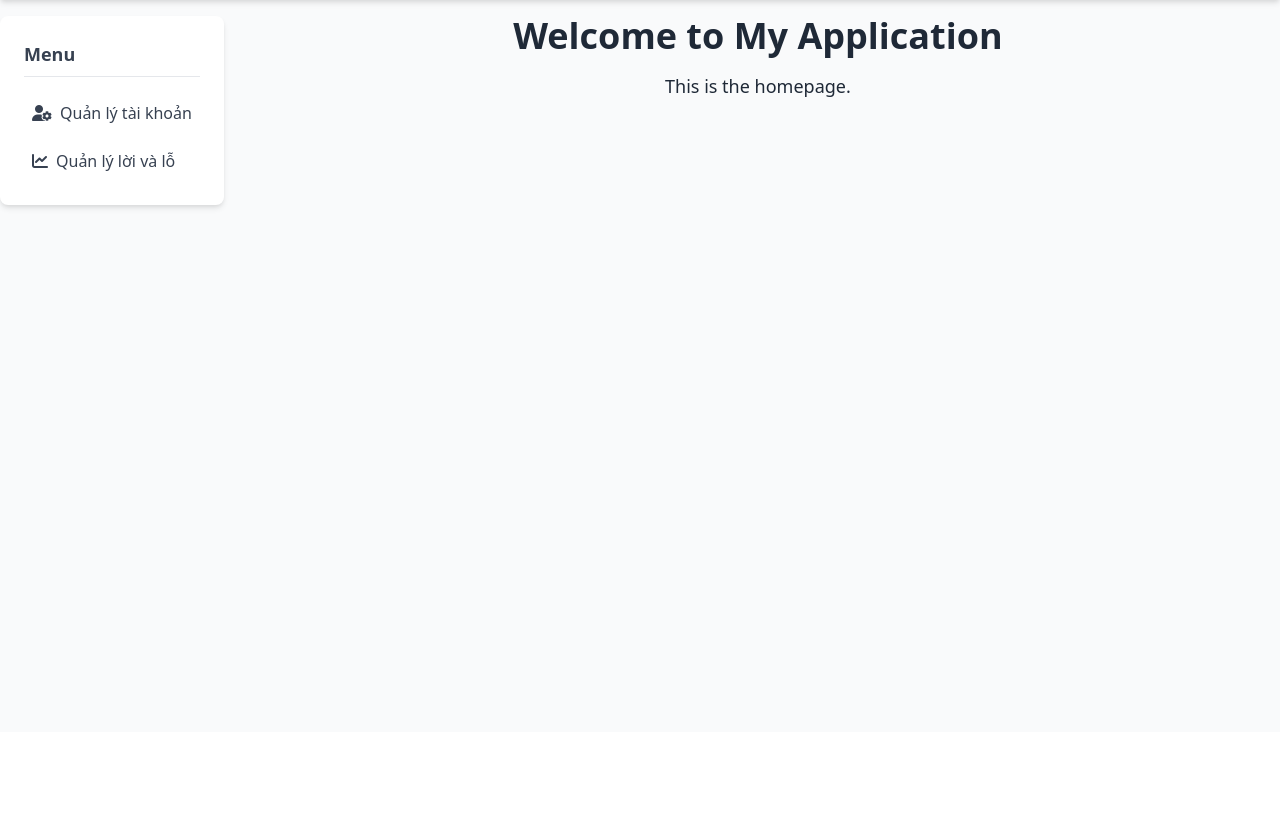
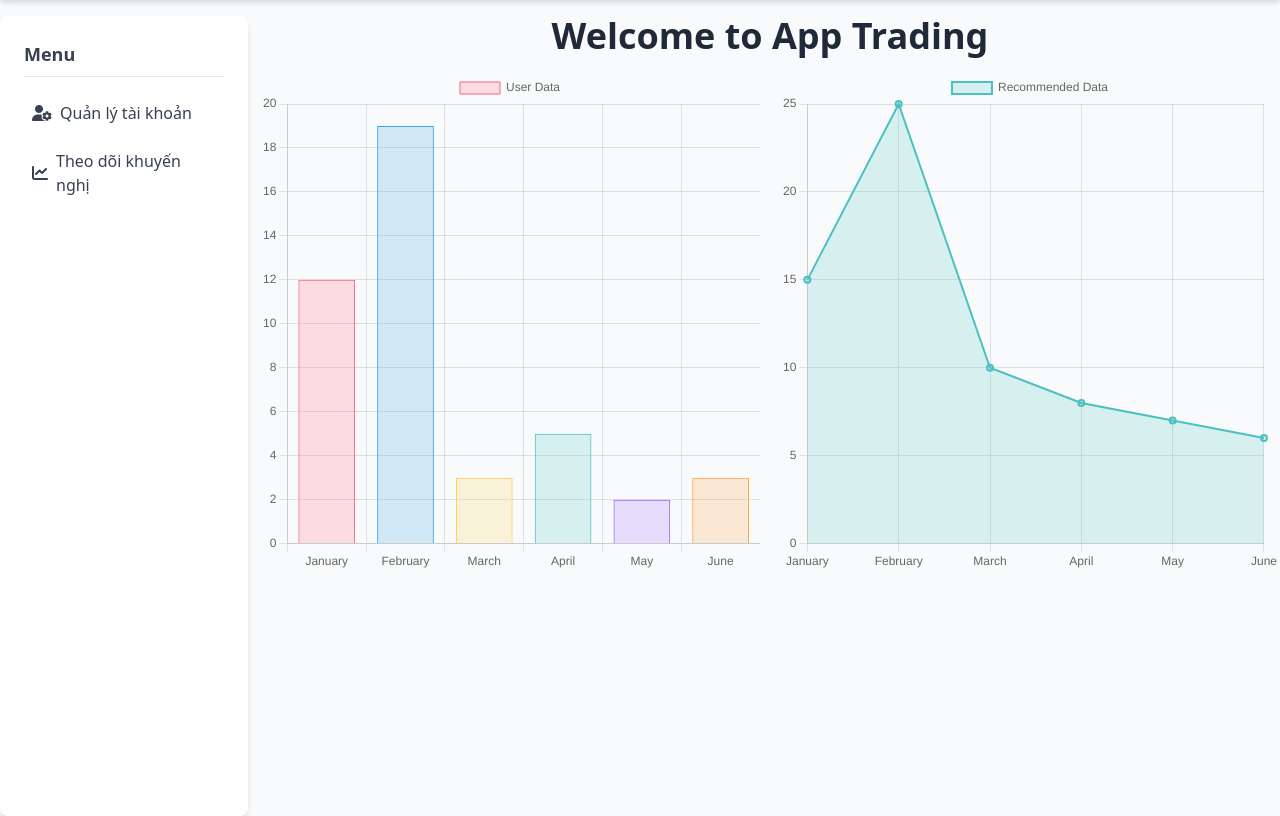
Before and after one commit to MinhTamNT/app-trading-be, a Flask app: template trade/templates/home.html in a window 1280 px wide. Shown: the part 68-884 px from the top of the page. Before the commit the page ends 278 px from the top, so only its background shows below. Run offline with Flask 3, Linux system fonts and the light colour scheme; the template is opened without the code that fills it, so the values that code supplies are empty; some libraries are stand-ins or nearby versions.

Commit message:
feature : update ui

```diff
--- a/trade/app.py
+++ b/trade/app.py
@@ -1,16 +1,12 @@
 from urllib import request
-
-
 from flask import render_template, redirect, url_for, request
 from flask_login import login_user, login_required, logout_user, current_user
-
 from trade import login, app
 from trade.dao import auth
 from trade.model import User
-
-
 import trade.api.stock.stock
 import trade.api.auth.auth
+import trade.controller.user
 
 @login.user_loader
 def load_user(user_id):
@@ -26,17 +22,26 @@ def admin_login():
         print(user)
         if user:
             login_user(user=user)
-            return redirect(url_for('index'))
+            return redirect(url_for('home'))
         message = "Invalid username or password"
     return render_template('login.html', message=message)
 
 
-@app.route('/')
-def index():
+@app.route('/admin/manager-users')
+def manager_account():
     if current_user.is_authenticated:
         users = auth.get_all_users()
-        return render_template('index.html' , current_user=current_user,users = users)
+        return render_template('manager_user.html' , current_user=current_user,users = users)
     return redirect(url_for('admin_login'))
+
+@app.route("/")
+def home():
+    sales_data = [12, 19, 3, 5, 2, 3]
+    return render_template('home.html', sales_data=sales_data)
+
+@app.route("/admin/follow-recommended")
+def follow_recommended():
+    return render_template("recommended.html")
 
 @app.route('/logout')
 @login_required
--- a/trade/templates/home.html
+++ b/trade/templates/home.html
@@ -1,10 +1,85 @@
 {% extends "layout/base.html" %}
 
-{% block title %}Home - My Application{% endblock %}
+{% block title %}Home - App Trading{% endblock %}
 
 {% block content %}
-<div class="text-center">
-    <h1 class="text-4xl font-bold mb-4">Welcome to My Application</h1>
-    <p class="text-lg">This is the homepage.</p>
+<div class="flex justify-center">
+    <h1 class="text-4xl font-bold mb-4 w-full text-center">Welcome to App Trading</h1>
 </div>
+
+<div class="flex justify-center space-x-5">
+    <div>
+        <canvas id="myBarChart" width="500" height="500"></canvas>
+    </div>
+
+    <div>
+        <canvas id="myLineChart" width="500" height="500"></canvas>
+    </div>
+</div>
+
+
+<script src="https://cdn.jsdelivr.net/npm/chart.js"></script>
+
+<script>
+    // First chart (Bar chart)
+    const ctxBar = document.getElementById('myBarChart').getContext('2d');
+    const myBarChart = new Chart(ctxBar, {
+        type: 'bar',
+        data: {
+            labels: ['January', 'February', 'March', 'April', 'May', 'June'],
+            datasets: [{
+                label: 'User Data',
+                data: [12, 19, 3, 5, 2, 3],
+                backgroundColor: [
+                    'rgba(255, 99, 132, 0.2)',
+                    'rgba(54, 162, 235, 0.2)',
+                    'rgba(255, 206, 86, 0.2)',
+                    'rgba(75, 192, 192, 0.2)',
+                    'rgba(153, 102, 255, 0.2)',
+                    'rgba(255, 159, 64, 0.2)'
+                ],
+                borderColor: [
+                    'rgba(255, 99, 132, 1)',
+                    'rgba(54, 162, 235, 1)',
+                    'rgba(255, 206, 86, 1)',
+                    'rgba(75, 192, 192, 1)',
+                    'rgba(153, 102, 255, 1)',
+                    'rgba(255, 159, 64, 1)'
+                ],
+                borderWidth: 1
+            }]
+        },
+        options: {
+            scales: {
+                y: {
+                    beginAtZero: true
+                }
+            }
+        }
+    });
+
+    // Second chart (Line chart)
+    const ctxLine = document.getElementById('myLineChart').getContext('2d');
+    const myLineChart = new Chart(ctxLine, {
+        type: 'line',
+        data: {
+            labels: ['January', 'February', 'March', 'April', 'May', 'June'],
+            datasets: [{
+                label: 'Recommended Data',
+                data: [15, 25, 10, 8, 7, 6],
+                backgroundColor: 'rgba(75, 192, 192, 0.2)',
+                borderColor: 'rgba(75, 192, 192, 1)',
+                borderWidth: 2,
+                fill: true,
+            }]
+        },
+        options: {
+            scales: {
+                y: {
+                    beginAtZero: true
+                }
+            }
+        }
+    });
+</script>
 {% endblock %}
--- a/trade/templates/layout/base.html
+++ b/trade/templates/layout/base.html
@@ -15,7 +15,10 @@
 
     <header class="bg-white shadow-md">
         <div class="container mx-auto flex justify-between items-center py-4 px-6">
-            <h1 class="text-3xl font-bold text-blue-600">App-Trading</h1>
+            <a href="{{ url_for('home') }}">
+                <h1 class="text-3xl font-bold text-blue-600  cursor-pointer">App-Trading</h1>
+            </a>
+
             <nav>
                 <ul class="flex space-x-4">
                     {% if current_user.is_authenticated %}
@@ -36,21 +39,22 @@
         </div>
     </header>
 
-    <div class="container mt-4 mx-auto flex flex-col md:flex-row">
+    <div class="container h-screen mt-4 mx-auto flex flex-col md:flex-row">
         <!-- Sidebar -->
         <nav class="bg-white shadow-md md:w-[250px] p-6 rounded-lg md:rounded-l-lg">
             <h2 class="text-lg font-bold mb-4 border-b pb-2 text-gray-700">Menu</h2>
             <ul class="space-y-2">
                 <li>
-                    <a href="/" class="flex items-center p-2 text-gray-700 hover:bg-blue-100 rounded-md transition-colors">
+                    <a href="{{ url_for('manager_account') }}" class="flex items-center p-2 text-gray-700 hover:bg-blue-100 rounded-md transition-colors">
                         <i class="fas fa-user-cog mr-2"></i>
                         Quản lý tài khoản
                     </a>
+
                 </li>
                 <li>
-                    <a href="/" class="flex items-center p-2 text-gray-700 hover:bg-blue-100 rounded-md transition-colors">
+                    <a href="{{ url_for('follow_recommended') }}" class="flex items-center p-2 text-gray-700 hover:bg-blue-100 rounded-md transition-colors">
                         <i class="fas fa-chart-line mr-2"></i>
-                        Quản lý lời và lỗ
+                        Theo dõi khuyến nghị
                     </a>
                 </li>
                 <!-- Add more links as needed -->
@@ -69,6 +73,8 @@
     <script src="https://ajax.googleapis.com/ajax/libs/jquery/3.5.1/jquery.min.js"></script>
     <script src="https://unpkg.com/jspdf-invoice-template@1.4.0/dist/index.js"></script>
     <script src="https://cdnjs.cloudflare.com/ajax/libs/xlsx/0.18.0/xlsx.full.min.js"></script>
+    <script src="https://cdn.jsdelivr.net/npm/chart.js"></script>
+
 </body>
 
 </html>
```
Also changed, not shown: trade/controller/user.py (added, +18 -0 lines), trade/templates/recommended.html (added, +32 -0 lines), trade/templates/manager_user.html (renamed from trade/templates/index.html).
